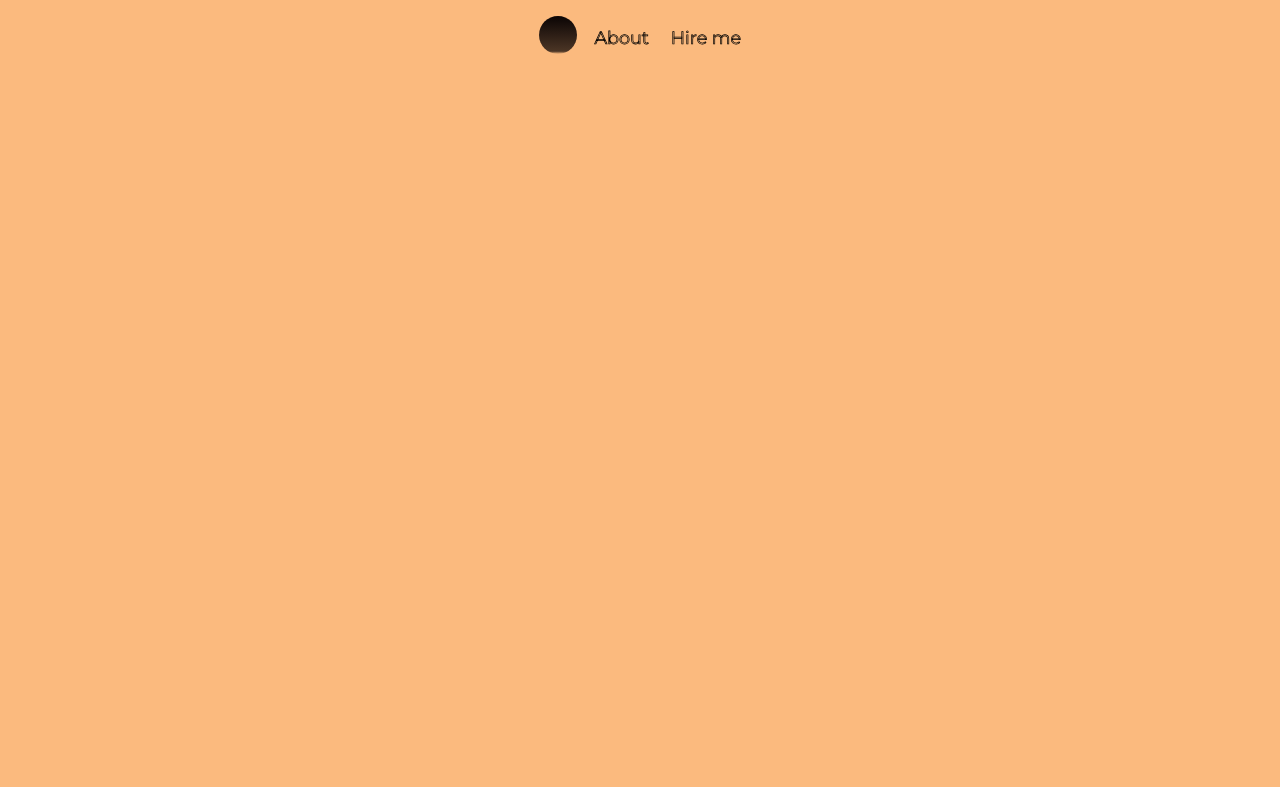
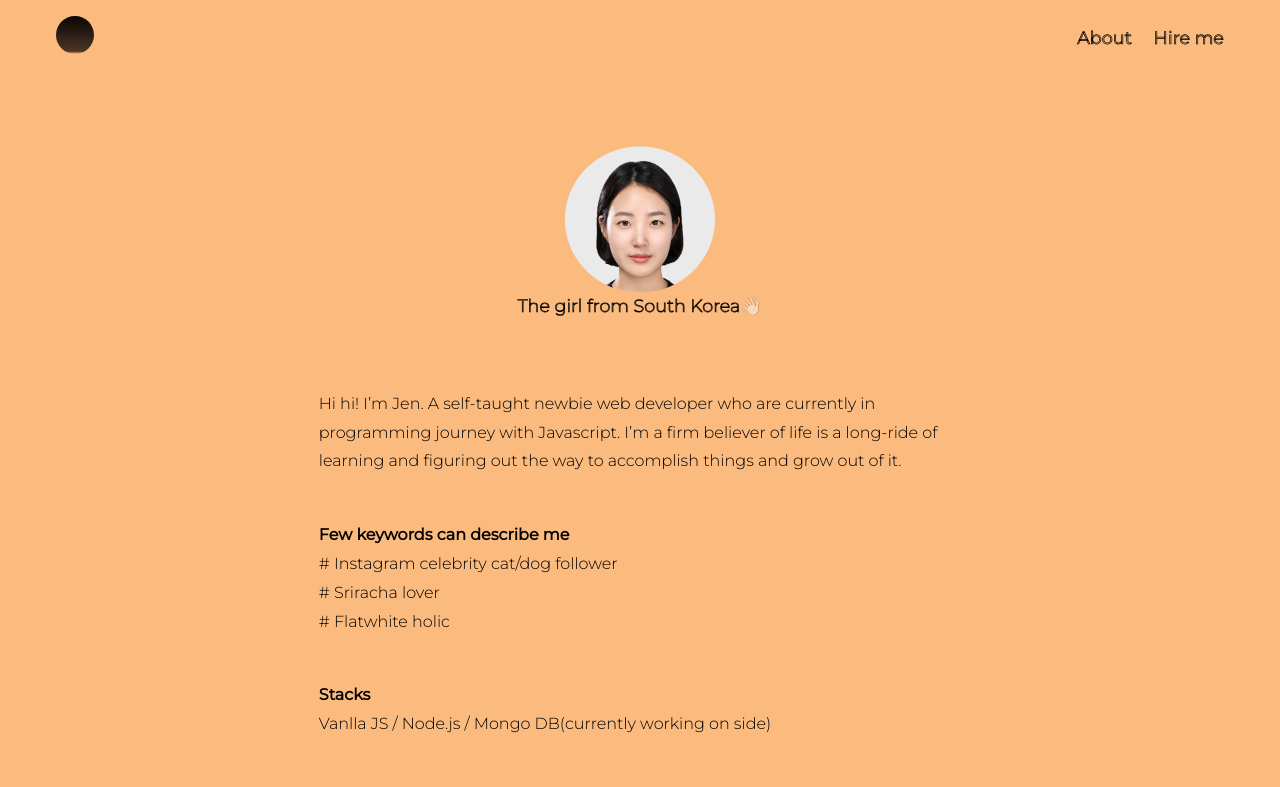
Before and after one commit to JenSeoul/portfolio-project, a plain HTML site: page public/about.html in a window 1280 px wide. Drawn offline with Linux system fonts and the light colour scheme.

Commit message:
finished about page markup

```diff
--- /dev/null
+++ b/css/about.css
@@ -0,0 +1,37 @@
+@import url("https://fonts.googleapis.com/css2?family=Abril+Fatface&family=Montserrat:wght@300;400&display=swap");
+.container {
+  max-width: 1200px;
+  margin: 0 auto;
+  padding: 0;
+  overflow: auto;
+}
+
+.outstroke {
+  color: transparent;
+  -webkit-text-stroke: .7px #000;
+  font-size: 1.1rem;
+  font-family: 'Montserrat', sans-serif;
+}
+
+.hero-outstroke {
+  color: transparent;
+  -webkit-text-stroke: 1px #000;
+}
+
+.buttonlink {
+  width: 200px;
+  display: inline-block;
+  margin-top: .2rem;
+}
+
+*, *::before, *::after {
+  -webkit-box-sizing: border-box;
+          box-sizing: border-box;
+  padding: 0;
+  margin: 0;
+}
+
+body {
+  background-color: #FBBA7E;
+  font-family: 'Montserrat', sans-serif;
+}
--- a/css/style.css
+++ b/css/style.css
@@ -254,6 +254,58 @@ footer .footer-content p {
   background-color: #FBBA7E;
 }
 
+.aboutmain {
+  display: -webkit-box;
+  display: -ms-flexbox;
+  display: flex;
+  -webkit-box-orient: vertical;
+  -webkit-box-direction: normal;
+      -ms-flex-direction: column;
+          flex-direction: column;
+  -webkit-box-flex: 1;
+      -ms-flex: 1;
+          flex: 1;
+  width: 100%;
+  line-height: 1.8rem;
+  padding: 1em;
+  -webkit-box-align: center;
+      -ms-flex-align: center;
+          align-items: center;
+}
+
+.aboutmain img {
+  display: block;
+}
+
+.aboutmain .aboutitems {
+  -webkit-box-flex: 1;
+      -ms-flex: 1;
+          flex: 1;
+  width: 55%;
+  font-weight: 300;
+}
+
+.aboutmain .aboutitems span {
+  font-weight: 700;
+}
+
+.aboutmain .center {
+  display: -webkit-box;
+  display: -ms-flexbox;
+  display: flex;
+  -webkit-box-orient: vertical;
+  -webkit-box-direction: normal;
+      -ms-flex-direction: column;
+          flex-direction: column;
+  -webkit-box-flex: .3;
+      -ms-flex: .3;
+          flex: .3;
+  -webkit-box-align: center;
+      -ms-flex-align: center;
+          align-items: center;
+  margin: 3.5em 0;
+}
+
 @media (max-width: 768px) {
   .home-main-section .hero-home p {
     font-size: 2.5rem;
@@ -303,4 +355,7 @@ footer .footer-content p {
     font-size: 2.5rem;
     padding-bottom: 1em;
   }
+  .aboutmain .aboutitems {
+    width: 100%;
+  }
 }
--- a/public/about.html
+++ b/public/about.html
@@ -6,20 +6,41 @@
     <title>Jen's Portfolio</title>
     <link rel="stylesheet" href="/css/style.css">
 </head>
-<body class="changebg">
-    <div class="container">
+<body class="flex-column container changebg">
         <header>
             <div class="logo">
                 <a href="/"><img src="./images/Ellipse1.svg" alt="webdesign-portfolio" width="38"></a>
             </div>
             <nav>
-                <a href="about.html" class="nav-menu outstroke">About</a>
+                <a href="/about" class="nav-menu outstroke">About</a>
                 <a href="mailto:n.waves429@gmail.com" class="nav-menu outstroke">Hire me</a>
             </nav>
         </header>
-    </div>
-<script src="main.js">
-
-</script>
+        <div class="aboutmain">
+            <div class="aboutitems center">
+                <img src="images/Jen_profile.png" alt="Jen" width="150">
+                <p class="outstroke">The girl from South Korea👋🏻</p>
+            </div>
+            <div class="aboutitems">
+                <p>
+                    Hi hi! I’m Jen. A self-taught newbie web developer who are currently in programming journey with Javascript. I’m a firm believer of life is a long-ride of learning and figuring out the way to accomplish things and grow out of it.
+                </p>
+            </div>
+            <div class="aboutitems">
+                <p>
+                <span>Few keywords can describe me</span><br>
+                # Instagram celebrity cat/dog follower<br>
+                # Sriracha lover<br>
+                # Flatwhite holic<br>
+                </p>
+            </div>
+            <div class="aboutitems">
+                <span>Stacks</span>
+                <p>
+                Vanlla JS / Node.js / Mongo DB(currently working on side)
+                </p>
+            </div>
+        </div>
+<script src="main.js"></script>
 </body>
 </html>
--- a/public/main.js
+++ b/public/main.js
@@ -0,0 +1,10 @@
+const about = document.getElementById('about');
+const body = document.getElementById('body');
+const homeMain = document.getElementById('home-main');
+
+about.addEventListener('click', changePage);
+
+function changePage(){
+    homeMain.innerHTML = ''
+    body.classList.add('flex-column', 'container', 'changebg');
+}
```
Also changed, not shown: public/index.html (+3 -3 lines), public/images/Jen_profile.png (added).
